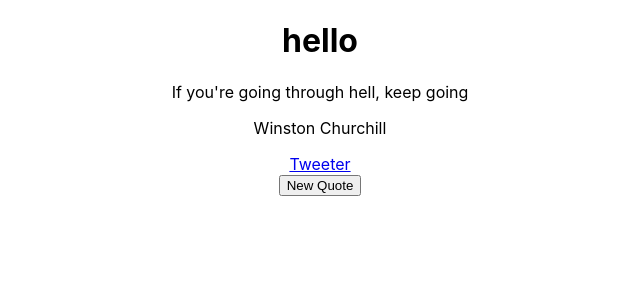
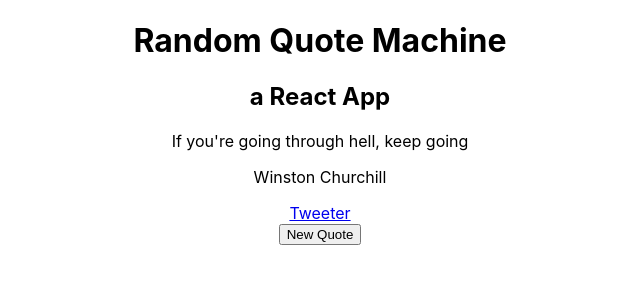
Before and after one commit to DiegoGorgazzi/random-quote-machine, a React (Create React App) app: page / in a window 1280 px wide. Shown: the top 300 px of the page, without its empty margins (320-960 px from the left). Built offline with nearby package versions, Linux system fonts and the light colour scheme.

Commit message:
Add css file and ids for QuoteBox; Update App Title

```diff
--- a/src/App.js
+++ b/src/App.js
@@ -28,7 +28,8 @@ class App extends Component {
     return (
       <div className="App">
 
-      <h1>hello </h1>
+      <h1>Random Quote Machine </h1>
+      <h2>a React App</h2>
       <QuoteBox
         quote={this.state.quotes.qText}
         author={this.state.quotes.qAuthor}
```
Also changed, not shown: src/components/QuoteBox/QuoteBox.css (added, +17 -0 lines).
